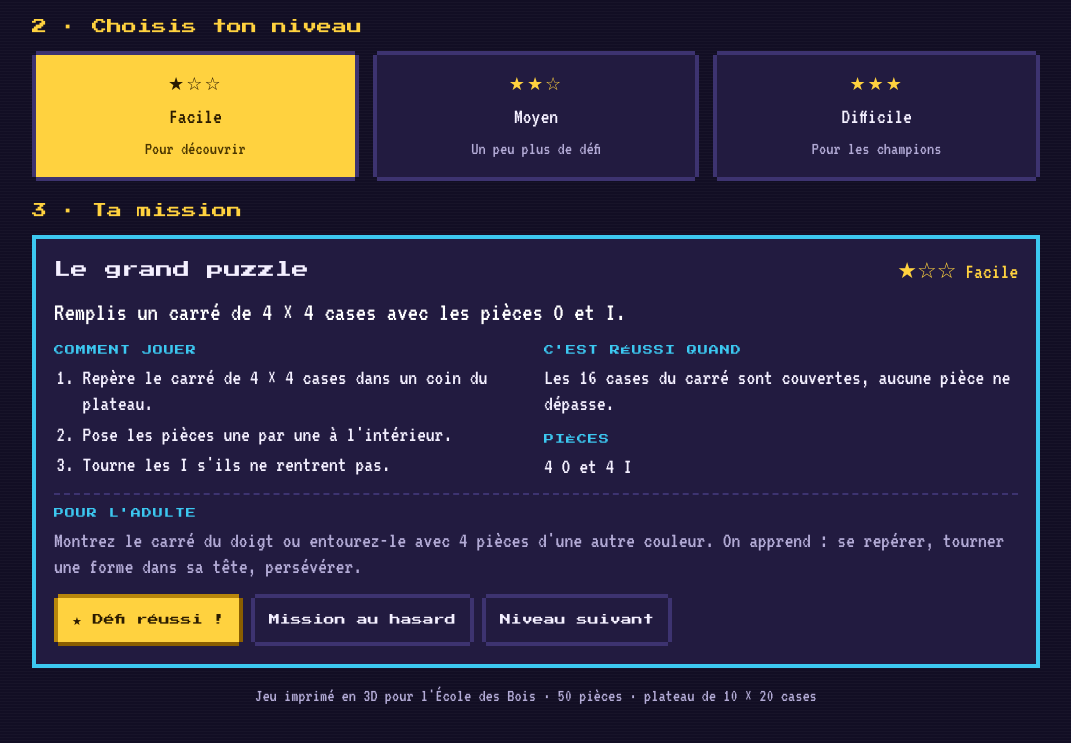
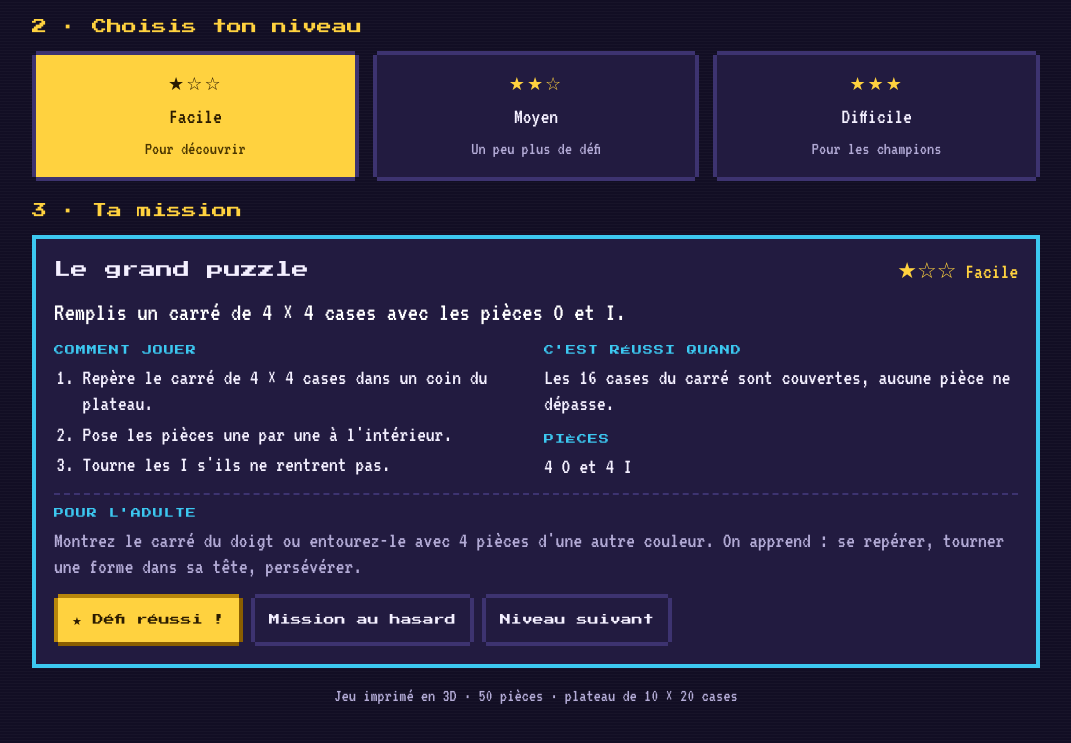
Before and after one commit to jbjdubois-spec/brick_game_rules, a plain HTML site: page index.html in a window 1280 px wide. Shown: the part 682-1425 px from the top of the page, without its empty margins (104-1175 px from the left). Drawn offline with Linux system fonts and the light colour scheme.

Commit message:
Pied de page sans le nom de l'école
Co-Authored-By: Claude Opus 5.5 <noreply@anthropic.com>
Claude-Session: https://claude.ai/code/session_01BVvAhacU37y7cHLHD38ULs

```diff
--- a/index.html
+++ b/index.html
@@ -3,7 +3,7 @@
 <head>
 <meta charset="utf-8">
 <meta name="viewport" content="width=device-width, initial-scale=1, viewport-fit=cover">
-<meta name="description" content="Retro Nono : choisis ton jeu, ton niveau et ta mission pour le jeu de briques de l'École des Bois.">
+<meta name="description" content="Retro Nono : choisis ton jeu, ton niveau et ta mission pour le jeu de briques imprimé en 3D.">
 <title>Retro Nono</title>
 <link rel="preconnect" href="https://fonts.googleapis.com">
 <link rel="stylesheet" href="https://fonts.googleapis.com/css2?family=Press+Start+2P&family=VT323&display=swap">
@@ -219,7 +219,7 @@ footer { color: var(--muted); font-size: 18px; text-align: center; }
     <div class="galerie" id="galerie"></div>
   </section>
 
-  <footer>Jeu imprimé en 3D pour l'École des Bois · 50 pièces · plateau de 10 × 20 cases</footer>
+  <footer>Jeu imprimé en 3D · 50 pièces · plateau de 10 × 20 cases</footer>
 </div>
 
 <script>
@@ -556,7 +556,7 @@ footer { color: var(--muted); font-size: 18px; text-align: center; }
     g.fillStyle = "#5A47A6"; g.fillRect(0, 65, W, 15);
     // lune pixel
     g.fillStyle = "#FFE9A8"; g.fillRect(262, 12, 12, 12); g.fillStyle = "#4A3792"; g.fillRect(268, 12, 6, 6);
-    // sapins (la forêt de l'École des Bois), deux plans
+    // sapins, deux plans
     for (let k = -1; k < 12; k++) { const x = ((k * 34 - dx * 0.25) % (34 * 11) + 34 * 11) % (34 * 11) - 20; sapin(x, SOL - 6, 22 + (k % 3) * 4, "#2C6B4A"); }
     for (let k = -1; k < 9; k++) { const x = ((k * 47 + 12 - dx * 0.55) % (47 * 8) + 47 * 8) % (47 * 8) - 24; sapin(x, SOL, 30 + (k % 2) * 6, "#1E6B30"); }
     // sol
```
